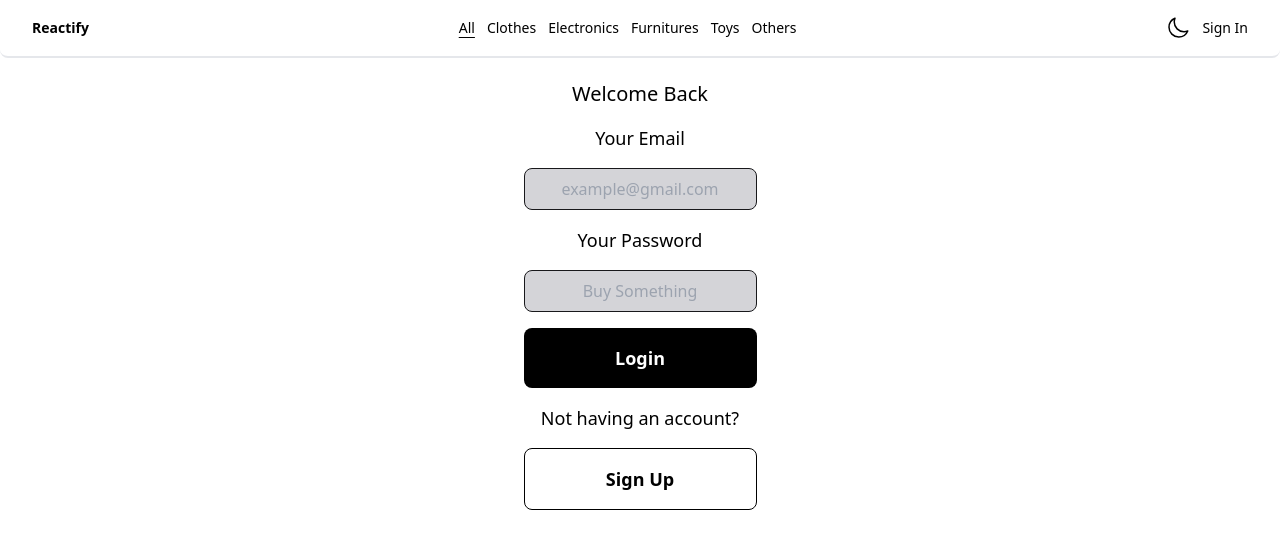
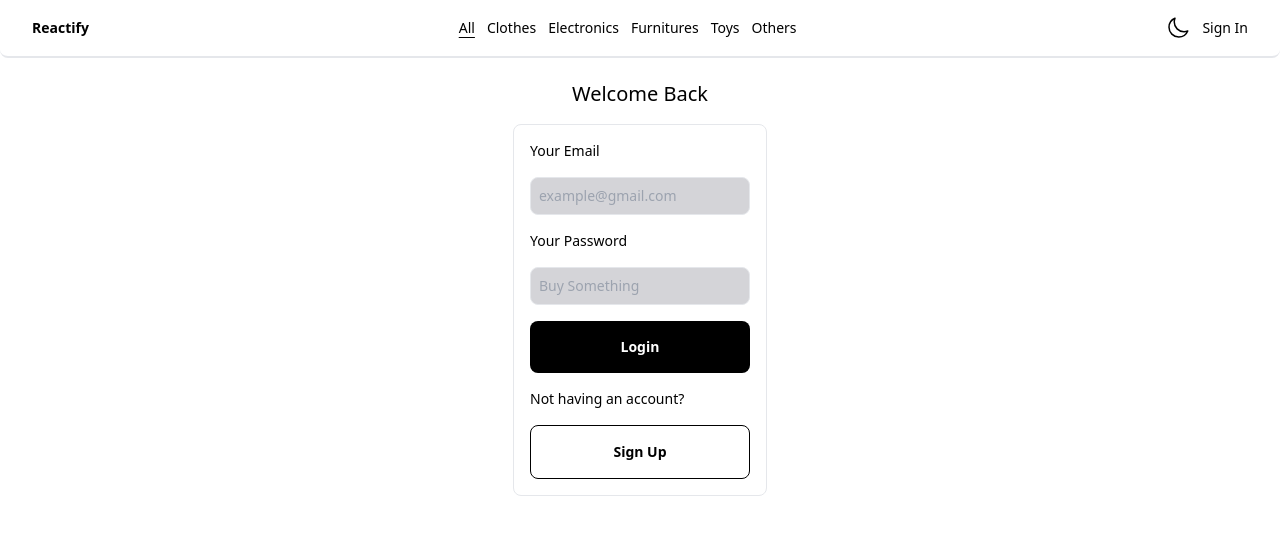
Before and after one commit to Lenoxo/react-ecommerce, a React (Vite) app: page / in a window 1280 px wide. Shown: the top 548 px of the page. Built offline with nearby package versions, Linux system fonts and the light colour scheme; no server answers.

Commit message:
Añado cambios menores para el darkMode. Modifico package.json para mostrar la primera versión de Reactify.

```diff
--- a/package.json
+++ b/package.json
@@ -1,7 +1,7 @@
 {
-  "name": "react-ecommerce",
+  "name": "reactify",
   "private": true,
-  "version": "0.0.0",
+  "version": "1.0.0",
   "type": "module",
   "scripts": {
     "dev": "vite",
--- a/src/pages/Login/index.jsx
+++ b/src/pages/Login/index.jsx
@@ -40,36 +40,36 @@ function Login() {
       <h1 className="font-medium text-xl">Welcome Back</h1>
       {/* renderiza un mensaje para el usuario si el login falla. */}
       {loginFailed && (
-        <p className="font-light bg-red-200 text-md rounded-lg p-2">
+        <p className="font-light bg-red-200 text-md rounded-lg my-4 p-2 dark:bg-red-900">
           Email or Password doesn't match, check them and try again
         </p>
       )}
       <form
         onSubmit={handleLogin}
-        className="flex flex-col items-center space-y-4 pt-4"
+        className="flex flex-col text-sm items-start border rounded-lg mt-4 border-inherit space-y-4 p-4 dark:bg-zinc-800 dark:text-white dark:border-inherit"
       >
-        <label className="font-medium text-lg">Your Email</label>
+        <label className="font-medium">Your Email</label>
         <input
-          className="text-center bg-zinc-300 border border-zinc-900 rounded-lg py-2"
+          className="text-start bg-zinc-300 dark:bg-zinc-900 border border-inherit dark:border-zinc-800 rounded-lg p-2"
           type="text"
           placeholder="example@gmail.com"
         />
-        <label className="font-medium text-lg">Your Password</label>
+        <label className="font-medium">Your Password</label>
         <input
-          className="text-center bg-zinc-300 border border-zinc-900 rounded-lg py-2"
+          className="text-start bg-zinc-300 dark:bg-zinc-900 border border-inherit dark:border-zinc-800 rounded-lg p-2"
           type="password"
           placeholder="Buy Something"
         />
         <button
-          className="p-4 text-lg font-semibold bg-black text-white w-full rounded-lg"
+          className="p-4 font-semibold bg-black text-white w-full rounded-lg"
           type="submit"
         >
           Login
         </button>
-        <label className="font-light text-lg">Not having an account?</label>
+        <label className="font-light">Not having an account?</label>
         <Link
           to="/sign-up"
-          className="p-4 text-lg font-semibold bg-inherit text-inherit w-full rounded-lg border border-black disabled:text-zinc-300 disabled:border-zinc-300 text-center"
+          className="p-4 font-semibold bg-inherit text-inherit w-full rounded-lg border border-black dark:border-inherit disabled:text-zinc-300 disabled:border-zinc-300 text-center"
         >
           Sign Up
         </Link>
--- a/src/pages/MyAccount/index.jsx
+++ b/src/pages/MyAccount/index.jsx
@@ -21,18 +21,18 @@ function MyAccount() {
       <h1 className='font-medium text-xl'>My Account</h1>
 
       {/* Información del usuario */}
-      <div className='flex flex-col text-md font-normal mt-4 items-center border border-black rounded-lg px-8 py-4'>
+      <div className='w-4/5 lg:w-2/4 flex flex-col text-sm font-normal mt-4 items-start border border-inherit rounded-lg px-8 py-4'>
         <p>Name</p>
         {/* Mostrar el nombre del usuario */}
-        <p className='font-light mb-4 rounded-lg bg-zinc-200 p-2 text-sm'>{name}</p>
+        <p className='w-full font-light mb-4 rounded-lg bg-zinc-200 p-2 dark:bg-zinc-800 overflow-auto'>{name}</p>
 
         <p>Email</p>
         {/* Mostrar el email del usuario */}
-        <p className='font-light mb-4 rounded-lg bg-zinc-200 p-2 text-sm'>{email}</p>
+        <p className='w-full font-light mb-4 rounded-lg bg-zinc-200 p-2 dark:bg-zinc-800 overflow-auto'>{email}</p>
 
         <p>Password</p>
         {/* Mostrar la contraseña del usuario */}
-        <p className='font-light mb-4 rounded-lg bg-zinc-200 p-2 text-sm'>{password}</p>
+        <p className='w-full font-light mb-4 rounded-lg bg-zinc-200 p-2 dark:bg-zinc-800 overflow-auto'>{password}</p>
 
         {/* Enlace de cierre de sesión */}
         <NavLink to='/login' onClick={handleLogout} className='w-full'>
--- a/src/pages/SignUp/index.jsx
+++ b/src/pages/SignUp/index.jsx
@@ -29,31 +29,31 @@ function SignUp() {
       <h1 className="font-medium text-xl">Sign Up</h1>
       <form
         onSubmit={handleSignUp}
-        className="flex flex-col items-center space-y-4 pt-4"
+        className="flex flex-col text-sm items-start border rounded-lg mt-4 border-inherit space-y-4 p-4 dark:bg-zinc-800 dark:text-white dark:border-inherit"
       >
-        <label className="font-medium text-lg">Your Name</label>
+        <label className="font-medium">Your Name</label>
         <input
-          className="text-center bg-zinc-300 border border-zinc-900 rounded-lg py-2"
+          className="text-start bg-zinc-300 dark:bg-zinc-900 border border-inherit dark:border-zinc-800 rounded-lg p-2"
           type="text"
           name="name"
           placeholder="Juan Juanez Perez"
         />
-        <label className="font-medium text-lg">Your Email</label>
+        <label className="font-medium">Your Email</label>
         <input
-          className="text-center bg-zinc-300 border border-zinc-900 rounded-lg py-2"
+          className="text-start bg-zinc-300 dark:bg-zinc-900 border border-inherit dark:border-zinc-800 rounded-lg p-2"
           type="text"
           name="email"
           placeholder="example@gmail.com"
         />
-        <label className="font-medium text-lg">Create Your Password</label>
+        <label className="font-medium">Create Your Password</label>
         <input
-          className="text-center bg-zinc-300 border border-zinc-900 rounded-lg py-2"
+          className="text-start bg-zinc-300 dark:bg-zinc-900 border border-inherit dark:border-zinc-800 rounded-lg p-2"
           type="password"
           name="password"
           placeholder="Buy Something"
         />
         <button
-          className="p-4 text-lg font-semibold bg-black text-white w-full rounded-lg"
+          className="p-4 font-semibold bg-black text-white w-full rounded-lg"
           type="submit"
         >
           Create Account
```
